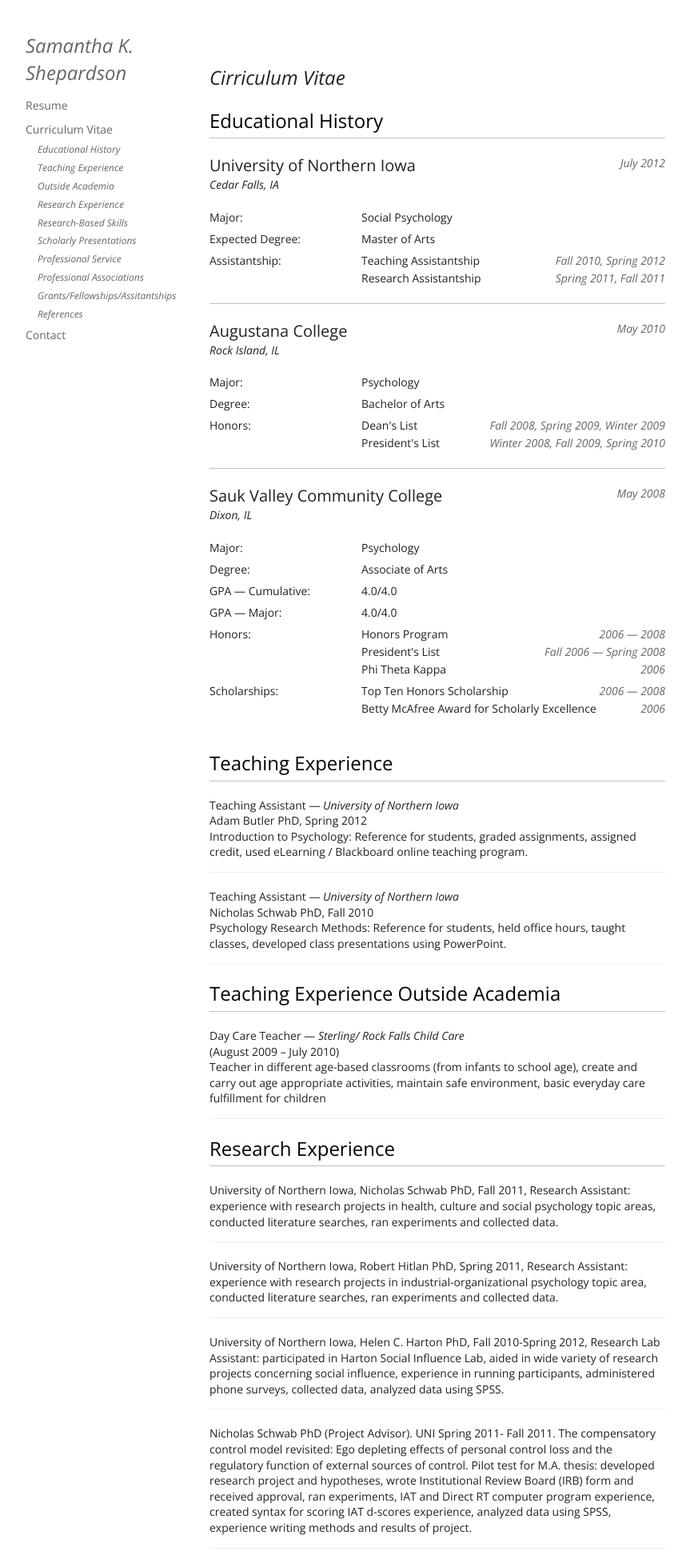
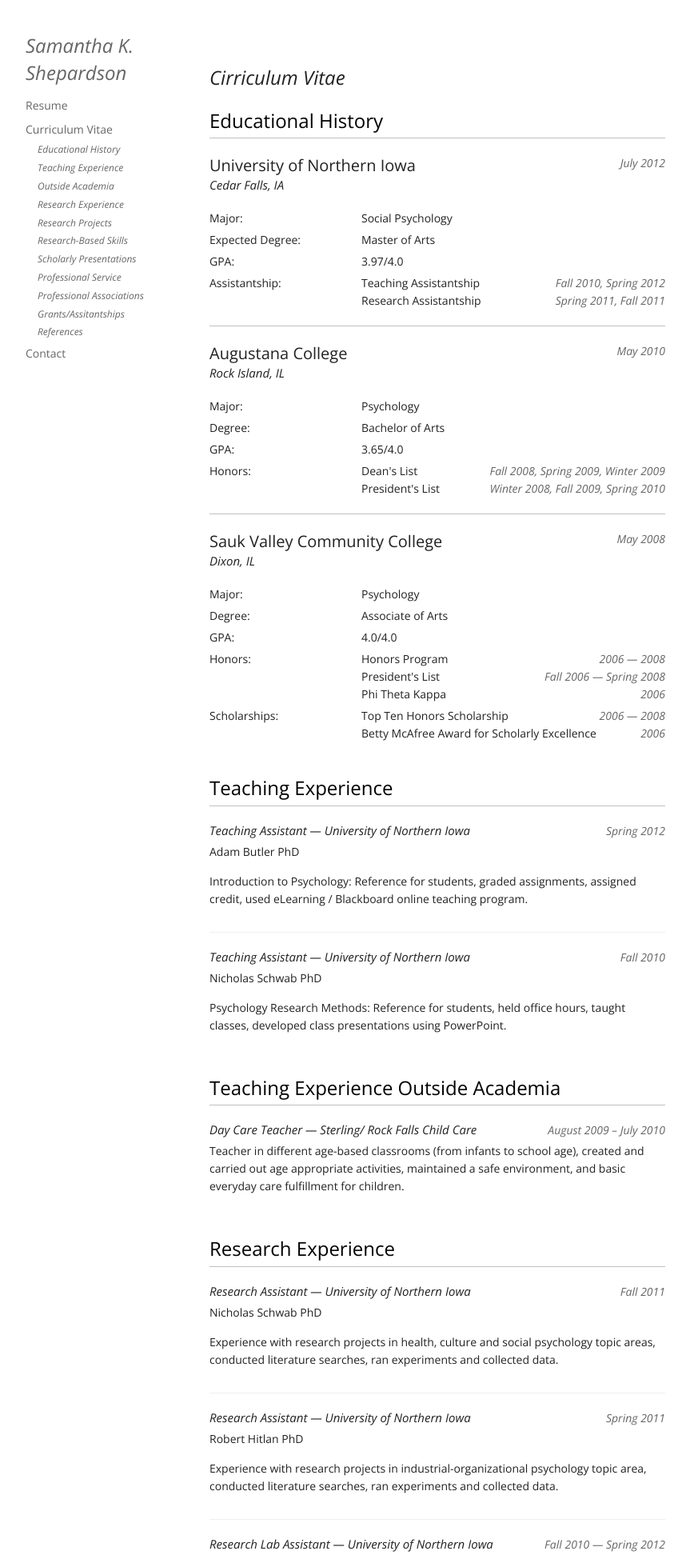
Before and after one commit to ericlindstrom/heyitssam, a PHP site: page /cv.html in a window 1280 px wide. Shown: the top 1944 px of the page at 80% size, without its empty margins (208-1071 px from the left). Run offline with PHP 8.4, Linux system fonts and the light colour scheme; some libraries are stand-ins or nearby versions.

Commit message:
updates to markup

```diff
--- a/css/style.css
+++ b/css/style.css
@@ -556,7 +556,7 @@ nav ul li a {
 
 #content ul li h3,
 .where,
-.samkshep .item h3 { padding-bottom:20px; font-size:14px; font-style:italic; font-weight:400; }
+.samkshep .item h3 { padding-bottom:20px; font-size:15px; font-style:italic; font-weight:400; }
 
 #content ul li h3,
 .where { padding-bottom:5px; }
@@ -580,7 +580,11 @@ nav ul li a {
 
 #cv .date,
 #resume p.date,
-#resume #relevant_experience ul li .date { float:right; font-style:italic; color:#666; }
+#resume #relevant_experience ul li .date {
+    float:right; font-style:italic; color:#666;
+    padding-bottom:0;
+}
+
 #resume .education .item { width:570px; border-bottom-color:#f0f0f0; }
 #resume .education .item  h3, #resume .education .item p { padding-bottom:0; }
 
--- a/cv.html
+++ b/cv.html
@@ -51,12 +51,13 @@
 				<li><a href="#teaching-experience">Teaching Experience</a></li>
 				<li><a href="#teaching-experience-outside-academia">Outside Academia</a></li>
 				<li><a href="#research-experience">Research Experience</a></li>
+				<li><a href="#research-projects">Research Projects</a></li>
 				<li><a href="#research-based-skills">Research-Based Skills</a></li>
 				<li><a href="#scholarly-presentations">Scholarly Presentations</a></li>
 				<li><a href="#professional-service">Professional Service</a></li>
 				<li><a href="#professional-associations">Professional Associations</a></li>
-				<li><a href="#grants-fellowships-assistantships">Grants/Fellowships/Assitantships</a></li>
-				<li><a href="#references">References</a></li>
+				<li><a href="#grants-fellowships-assistantships">Grants/Assitantships</a></li>
+				<li class="last"><a href="#references">References</a></li>
 
 			    </ul>
 			</li>
@@ -83,6 +84,10 @@
 				<span class="v">Master of Arts</span>
 			    </p>
 			    <p class="row">
+				<span class="k">GPA:</span>
+				<span class="v">3.97/4.0</span>
+			    </p>
+			    <p class="row">
 				<span class="k">Assistantship:</span>
 				<span class="v">
 				    Teaching Assistantship <span class="date">Fall 2010, Spring 2012</span><br/>
@@ -102,6 +107,10 @@
 			    <p class="row">
 				<span class="k">Degree:</span>
 				<span class="v">Bachelor of Arts</span>
+			    </p>
+			    <p class="row">
+				<span class="k">GPA:</span>
+				<span class="v">3.65/4.0</span>
 			    </p>
 			    <p class="row">
 				<span class="k">Honors:</span>
@@ -125,11 +134,7 @@
 				<span class="v">Associate of Arts</span>
 			    </p>
 			    <p class="row">
-				<span class="k">GPA &mdash; Cumulative:</span>
-				<span class="v">4.0/4.0</span>
-			    </p>
-			    <p class="row">
-				<span class="k">GPA &mdash; Major:</span>
+				<span class="k">GPA:</span>
 				<span class="v">4.0/4.0</span>
 			    </p>
 
@@ -156,14 +161,16 @@
 			<h2 class="title">Teaching Experience</h2>
 			<ul>
 			    <li>
-				<span class="title">Teaching Assistant</span> &mdash; <span class="where">University of Northern Iowa</span><br/>
-				Adam Butler PhD, Spring 2012<br/>
-				Introduction to Psychology: Reference for students, graded assignments, assigned credit, used eLearning / Blackboard online teaching program.
+				<p class="date">Spring 2012</p>
+				<h3>Teaching Assistant</span> &mdash; <span class="where">University of Northern Iowa</h3>
+				<p>Adam Butler PhD</p>
+				<p>Introduction to Psychology: Reference for students, graded assignments, assigned credit, used eLearning / Blackboard online teaching program.</p>
 			    </li>
-			    <li>
-				<span class="title">Teaching Assistant</span> &mdash; <span class="where">University of Northern Iowa</span><br/>
-			    Nicholas Schwab PhD, Fall 2010<br/>
-			    Psychology Research Methods: Reference for students, held office hours, taught classes, developed class presentations using PowerPoint.
+			    <li class="last">
+				<p class="date">Fall 2010</p>
+				<h3 class="title">Teaching Assistant</span> &mdash; <span class="where">University of Northern Iowa</h3>
+				<p>Nicholas Schwab PhD</p>
+				<p>Psychology Research Methods: Reference for students, held office hours, taught classes, developed class presentations using PowerPoint.</p>
 			    </li>
 			</ul>
 		    </section>
@@ -171,34 +178,95 @@
 			<a id="teaching-experience-outside-academia"></a>
 			<h2 class="title">Teaching Experience Outside Academia</h2>
 			<ul>
-			    <li>
-				<span class="title">Day Care Teacher</span> &mdash; <span class="where">Sterling/ Rock Falls Child Care</span><br/>(August 2009 – July 2010)<br/>
-			Teacher in different age-based classrooms (from infants to school age), create and carry out age appropriate activities, maintain safe environment, basic everyday care fulfillment for children</li>
+			    <li class="last">
+				<p class="date">August 2009 – July 2010</p>
+				<h3>Day Care Teacher &mdash; <span class="where">Sterling/ Rock Falls Child Care</span></h3>
+				<p>Teacher in different age-based classrooms (from infants to school age), created and carried out age appropriate activities, maintained a safe environment, and basic everyday care fulfillment for children.</p>
+			</li>
 			</ul>
 		    </section>
 		    <section id="research_experience">
 			<a id="research-experience"></a>
 			<h2 class="title">Research Experience</h2>
 			<ul>
-			    <li>University of Northern Iowa, Nicholas Schwab PhD, Fall 2011, Research Assistant: experience with research projects in health, culture and social psychology topic areas, conducted literature searches, ran experiments and collected data.</li>
+			    <li>
+				<p class="date">Fall 2011</p>
+				<h3>Research Assistant &mdash; University of Northern Iowa</h3>
+				<p>Nicholas Schwab PhD</p>
+				<p>Experience with research projects in health, culture and social psychology topic areas, conducted literature searches, ran experiments and collected data.</p>
+			    </li>
 
-			    <li>University of Northern Iowa, Robert Hitlan PhD, Spring 2011, Research Assistant: experience with research projects in industrial-organizational psychology topic area, conducted literature searches, ran experiments and collected data. </li>
+			    <li>
+				<p class="date">Spring 2011</p>
+				<h3>Research Assistant &mdash; University of Northern Iowa</h3>
+				<p>Robert Hitlan PhD</p>
+				<p>Experience with research projects in industrial-organizational psychology topic area, conducted literature searches, ran experiments and collected data.</p>
+			    </li>
 
-			    <li>University of Northern Iowa, Helen C. Harton PhD, Fall 2010-Spring 2012, Research Lab Assistant: participated in Harton Social Influence Lab, aided in wide variety of research projects concerning social influence, experience in running participants, administered phone surveys, collected data, analyzed data using SPSS.</li>
+			    <li class="last">
+				<p class="date">Fall 2010 &mdash; Spring 2012</p>
+				<h3>Research Lab Assistant &mdash; University of Northern Iowa</h3>
+				<p>Helen C. Harton PhD</p>
+				<p>Participated in Harton Social Influence Lab, aided in wide variety of research projects concerning social influence, experience in running participants, administered phone surveys, collected data, analyzed data using SPSS.</p>
+			    </li>
+			</ul>
+		    </section>
+		    <section id="research_projects">
+			<a id="research-projects"></a>
+			<h2 class="title">Research Projects</h2>
+			<ul>
 
-			    <li>Nicholas Schwab PhD (Project Advisor). UNI Spring 2011- Fall 2011. The compensatory control model revisited: Ego depleting effects of personal control loss and the regulatory function of external sources of control. Pilot test for M.A. thesis: developed research project and hypotheses, wrote Institutional Review Board (IRB) form and received approval, ran experiments, IAT and Direct RT computer program experience, created syntax for scoring IAT d-scores experience, analyzed data using SPSS, experience writing methods and results of project.</li>
+			    <li>
+				<p class="date">2011 &mdash; 2012</p>
+				<h3>The compensatory control model revisited: Ego depleting effects of personal control loss and the regulatory function of external sources of control.</h3>
+				<p class="super">Project Advisor: Nicholas Schwab PhD (UNI)</p>
+			    </li>
 
-			    <li>Nicholas Schwab PhD (Project Advisor). UNI Fall 2010- Spring 2011. Policing the group: Individual differences in tolerance for status self-enhancement. First year project for M.A. degree: developed research project and hypotheses, wrote IRB form and received approval, experience with online data collection websites (Amazon’s mTurk & Survey Monkey), analyzed data using SPSS, experience writing methods and results of project.</li>
+			    <li>
+				<p class="date">2011</p>
+				<h3>The compensatory control model revisited: Pilot Test</h3>
+				<p class="super">Project Advisor: Nicholas Schwab PhD (UNI)</p>
+				<p>Pilot Test for Masters Thesis: Developed research project and hypotheses, wrote Institutional Review Board (IRB) form and received approval, ran experiments, IAT and Direct RT computer program experience, created syntax for scoring IAT d-scores experience, analyzed data using SPSS, experience writing methods and results of project.</p>
+			    </li>
 
-			    <li>Helen C. Harton PhD (Project Advisor). UNI Spring 2011- Fall 2011. Psi: Replication of Bem’s psi research. Research replication project in Harton Social Influence Lab: ran experiment, wrote IRB form and received approval, experience with computer-based research program, analyzed data using SPSS, experience writing methods and results of project.</li>
+			    <li>
+				<p class="date">2010 &mdash; 2011</p>
+				<h3> Policing the group: Individual differences in tolerance for status self-enhancement.</h3>
+				<p class="super">Project Advisor: Nicholas Schwab PhD (UNI)</p> First year project for M.A. degree: developed research project and hypotheses, wrote IRB form and received approval, experience with online data collection websites (Amazon’s mTurk & Survey Monkey), analyzed data using SPSS, experience writing methods and results of project.</li>
 
-			    <li>Helen C. Harton PhD (Project Advisor). UNI Fall 2010. What would Jesus wear?: Dress patterns across denominations. Class research project: conducted group research project in cultural psychology, wrote IRB form and received approval, observational / field research experience, analyzed data using SPSS, experience writing methods and results of project.</li>
+			    <li>
+				<p class="date">2011</p>
+				<h3>Psi: Replication of Bem's psi research.</h3>
+				<p class="super">Project Advisor: Helen C. Harton PhD (UNI)</p>
+				<p>Research replication project in Harton Social Influence Lab: ran experiment, wrote IRB form and received approval, experience with computer-based research program, analyzed data using SPSS, experience writing methods and results of project.</p></li>
 
-			    <li>Daniel Corts PhD (Project Advisor). Augustana College Winter & Spring 2009/10. Self-esteem as a buffer against cult-like charismatic leaders. Senior inquiry/ thesis: conducted senior research project, wrote IRB form and received approval, analyzed data using SPSS, experience writing methods and results of project, defended project to peers and advisors.</li>
+			    <li>
+				<p class="date">2010</p>
+				<h3>What would Jesus wear?: Dress patterns across denominations.</h3>
+				<p class="super">Project Advisor: Helen C. Harton PhD (UNI)</p>
+				<p>Class research project: conducted group research project in cultural psychology, wrote IRB form and received approval, observational / field research experience, analyzed data using SPSS, experience writing methods and results of project.</p>
+			    </li>
 
-			    <li>Mark Vincent PhD (Project Advisor). Augustana College Fall 2009. Relationship closeness and jealousy: An evolutionary perspective. Class research project: conducted group research project in social psychology class concerning evolutionary psychology, wrote IRB form and received approval, experience with Direct RT computer program, analyzed data using SPSS, experience writing methods and results of project.</li>
+			    <li>
+				<p class="date">2009 &mdash; 2010</p>
+				<h3>Self-esteem as a buffer against cult-like charismatic leaders.</h3>
+				<p class="super">Project Advisor: Daniel Corts PhD (Augustana College)</p>
+				<p></p>
+			       Senior inquiry/ thesis: conducted senior research project, wrote IRB form and received approval, analyzed data using SPSS, experience writing methods and results of project, defended project to peers and advisors.</li>
 
-			    <li>Stephen Hager PhD (Project Advisor). Augustana College Summer 2009. Variation in green frog metamorphosis. Class research project: conducted research project in environmental biology, research experience in field outside of psychology, observational research.</li>
+			    <li>
+				<p class="date">2009</p>
+				<h3>Relationship closeness and jealousy: An evolutionary perspective.</h3>
+				<p class="super">Project Advisor: Mark Vincent PhD (Augustana College)</p>
+				<p>Class research project: conducted group research project in social psychology class concerning evolutionary psychology, wrote IRB form and received approval, experience with Direct RT computer program, analyzed data using SPSS, experience writing methods and results of project.</p>
+			    </li>
+
+			    <li class="last">
+				<p class="date">2009</p>
+				<h3>Variation in green frog metamorphosis.</h3>
+				<p class="super">Project Advisor: Stephen Hager PhD (Augustana College)</p>
+				<p>Class research project: conducted research project in environmental biology, research experience in field outside of psychology, observational research.</p>
+			    </li>
 
 			</ul>
 
@@ -210,7 +278,7 @@
 			    <li>Statistical Software Experience: SPSS, SAS, Splus</li>
 			    <li>Statistical Training: Introduction to statistics in psychology department (undergraduate level) at Augustana College, Advanced statistics in psychology department (graduate level) at University of Northern Iowa, Applied statistics in mathematics and statistics departments (graduate level) at University of Northern Iowa.</li>
 			    <li>Computer-Based Data Collection Programs: Direct RT, Survey Monkey, Amazon’s mTurk</li>
-			    <li>Data Collection Experience: phone interviews, online collection, field / observational, experimental / lab data collection</li>
+			    <li class="last">Data Collection Experience: phone interviews, online collection, field / observational, experimental / lab data collection</li>
 			</ul>
 
 		    </section>
@@ -220,9 +288,9 @@
 			<h2 class="title">Scholarly Presentations</h2>
 			<ul>
 			   <li>Pedersen, J., Shepardson, S., &amp; Harton, H. C. (2010). Psi: Replication of Bem’s psi research. Poster presentation at College of Social and Behavioral Sciences Conference 2011 at UNI and at SPSP 2012 at San Diego.</li>
-			   <li>Shepardson, S. &amp; Schwab, N. Policing the group: Agreeable individuals are less tolerant for status self-enhancers. Poster presentation at SPSP 2012 at San Diego.</li>
+			   <li>Shepardson, S. &amp; Schwab, N. (2011). Policing the group: Agreeable individuals are less tolerant for status self-enhancers. Poster presentation at SPSP 2012 at San Diego.</li>
 			   <li>Shepardson, S., Harris, A., Middleton, J., &amp; Harton, H. C. (2010).  What would Jesus wear?: Dress patterns across denominations. Poster presentation at Graduate College Conference 2011 at UNI and College of Social and Behavioral Sciences Conference 2011 at UNI.</li>
-			   <li>Shepardson, S. &amp; Schwab, N. (2010). Policing the group: Individual differences in tolerance for status self-enhancement. Poster presentation at MPA 2011 at Chicago.</li>
+			   <li class="last">Shepardson, S. &amp; Schwab, N. (2010). Policing the group: Individual differences in tolerance for status self-enhancement. Poster presentation at MPA 2011 at Chicago.</li>
 			</ul>
 		    </section>
 
@@ -230,7 +298,11 @@
 			<a id="professional-service"></a>
 			<h2 class="title">Professional Service</h2>
 			<ul>
-			    <li>Graduate Panel Meeting, Oct. 2010, University of Northern Iowa Psychology Club: advised undergraduates about tips for applying to graduate school, GRE advice, and graduate college experiences thus far</li>
+			    <li class="last">
+				<p class="date">Oct. 2010</p>
+				<h3>Graduate Panel Meeting &mdash; University of Northern Iowa Psychology Club</h3>
+				<p>Advised undergraduates about tips for applying to graduate school, GRE advice, and graduate college experiences thus far</p>
+				</li>
 			</ul>
 		    </section>
 
@@ -245,13 +317,15 @@
 
 		    <section id="grants_fellowships">
 			<a id="grants-fellowships-assistantships"></a>
-			<h2 class="title">Grants/Fellowships/Assistantships</h2>
+			<h2 class="title">Grants/Assistantships</h2>
 			<ul>
 
 			    <li><span class="title">Teaching Assistantship</span> &mdash; <span class="where">University of Northern Iowa</span> <span class="date">Spring 2012</span></li>
 			    <li><span class="title">Research Assistantship</span> &mdash; <span class="where">University of Northern Iowa</span> <span class="date">Fall 2011</span></li>
 			    <li><span class="title">Research Assistantship</span> &mdash; <span class="where">University of Northern Iowa</span> <span class="date">Spring 2011</span></li>
-			    <li class="last"><span class="title">Teaching Assistantship</span> &mdash; <span class="where">University of Northern Iowa</span> <span class="date">Fall 2010</span></li>
+			    <li><span class="title">Teaching Assistantship</span> &mdash; <span class="where">University of Northern Iowa</span> <span class="date">Fall 2010</span></li>
+			    <li class="last"><span class="title">Augustana Grant</span> &mdash; <span class="where">Augustana College</span> <span class="date">Fall 2008</span></li>
+
 			</ul>
 		    </section>
 
--- a/resume.html
+++ b/resume.html
@@ -104,7 +104,7 @@
 			<h2 class="title">Relevant Experience</h2>
 			<ul>
 			    <li>
-				<p class="date">Jan. 2012 &mdash; May 2012</p>
+				<p class="date">Spring 2012</p>
 				<h3 class="where">University of Northern Iowa &mdash; Department of Psychology</h3>
 
 				<p class="title">Graduate Teaching Assistant
@@ -116,7 +116,7 @@
 				</ul>
 			    </li>
 			    <li class="last">
-				<p class="date">Aug. 2010 &mdash; Dec. 2010</p>
+				<p class="date">Fall 2010</p>
 				<h3 class="where">University of Northern Iowa &mdash; Department of Psychology</h3>
 
 				<p class="title">Graduate Teaching Assistant &mdash; Research Methods</p>
```
Also changed, not shown: index.html (+3 -27 lines).
